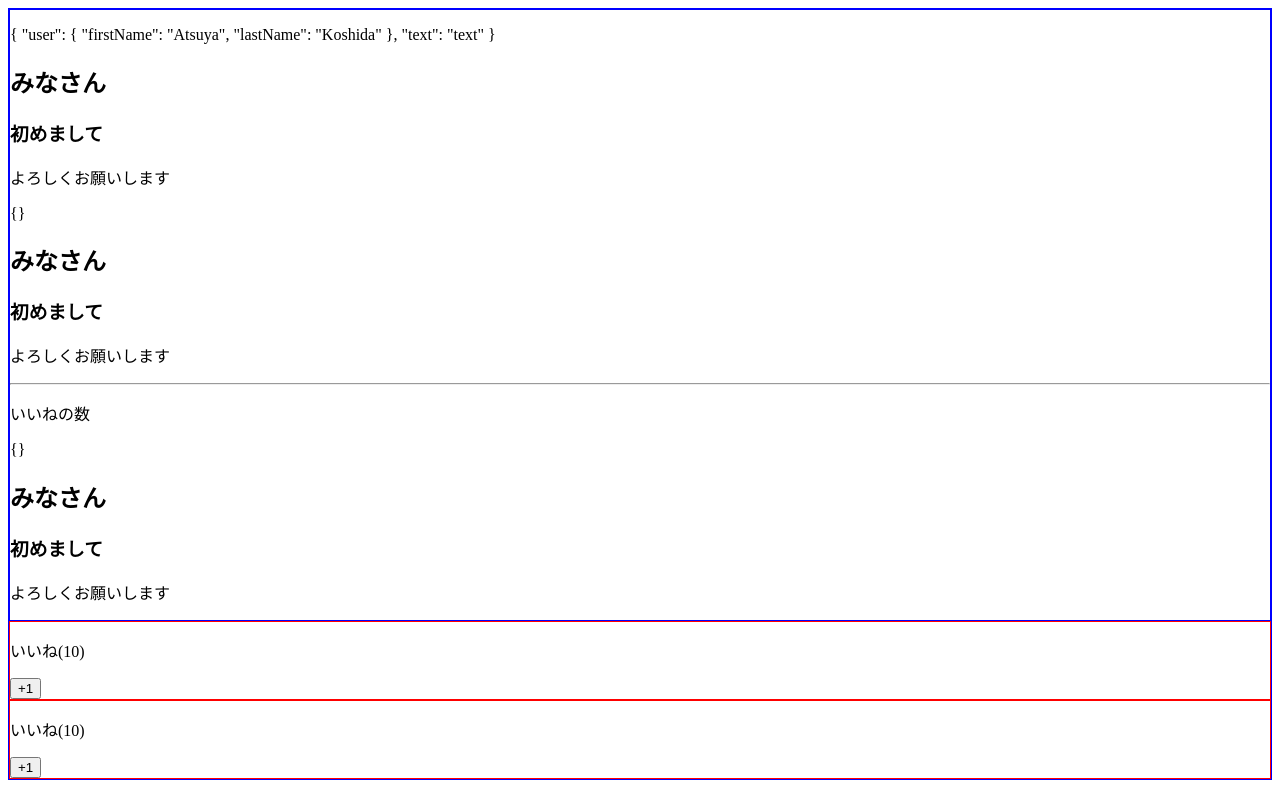
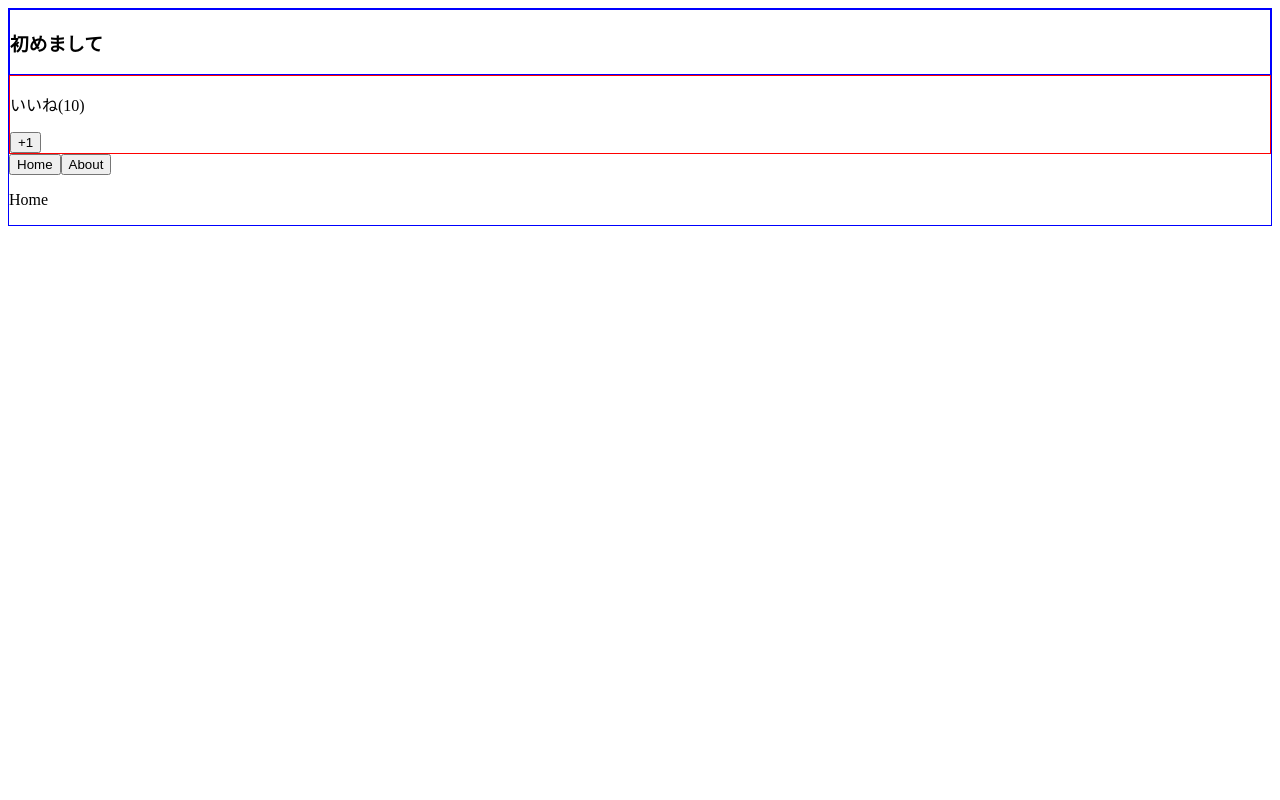
Before and after one commit to atsuya-koshida/vue-practice, a Vue app in the folder vue-cli/: page / in a window 1280 px wide. Built offline with nearby package versions, Linux system fonts and the light colour scheme.

Commit message:
componentタグで動的コンポーネント

```diff
--- a/vue-cli/src/App.vue
+++ b/vue-cli/src/App.vue
@@ -1,27 +1,31 @@
 <template>
   <div>
-    <LikeHeader #default="slotProps">
-      <p>{{ slotProps }}</p>
-      <h2>みなさん</h2>
+    <LikeHeader>
       <h3>初めまして</h3>
-      <p>よろしくお願いします</p>
     </LikeHeader>
     <LikeNumber :total-number="number" @my-click="number = $event"></LikeNumber>
-    <LikeNumber :total-number="number"></LikeNumber>
+    <button @click="currentComponent = 'Home'">Home</button>
+    <button @click="currentComponent = 'About'">About</button>
+    <component :is="currentComponent"></component>
   </div>
 </template>
 
 <script>
-import LikeHeader from "./components/LikeHeader.vue"
+import LikeHeader from "./components/LikeHeader.vue";
+import About from "./components/About.vue";
+import Home from "./components/Home.vue";
 
 export default {
   data() {
     return {
-      number: 20
+      number: 20,
+      currentComponent: 'Home'
     }
   },
   components: {
-    LikeHeader
+    LikeHeader,
+    About,
+    Home,
   }
 }
 </script>
--- /dev/null
+++ b/vue-cli/src/components/About.vue
@@ -0,0 +1,3 @@
+<template>
+  <p>about</p>
+</template>
--- /dev/null
+++ b/vue-cli/src/components/Home.vue
@@ -0,0 +1,3 @@
+<template>
+  <p>Home</p>
+</template>
--- a/vue-cli/src/components/LikeHeader.vue
+++ b/vue-cli/src/components/LikeHeader.vue
@@ -1,9 +1,5 @@
 <template>
   <div>
-    <slot :user="user" text="text"></slot>
-    <slot></slot>
-    <hr>
-    <p>いいねの数</p>
     <slot></slot>
   </div>
 </template>
```
